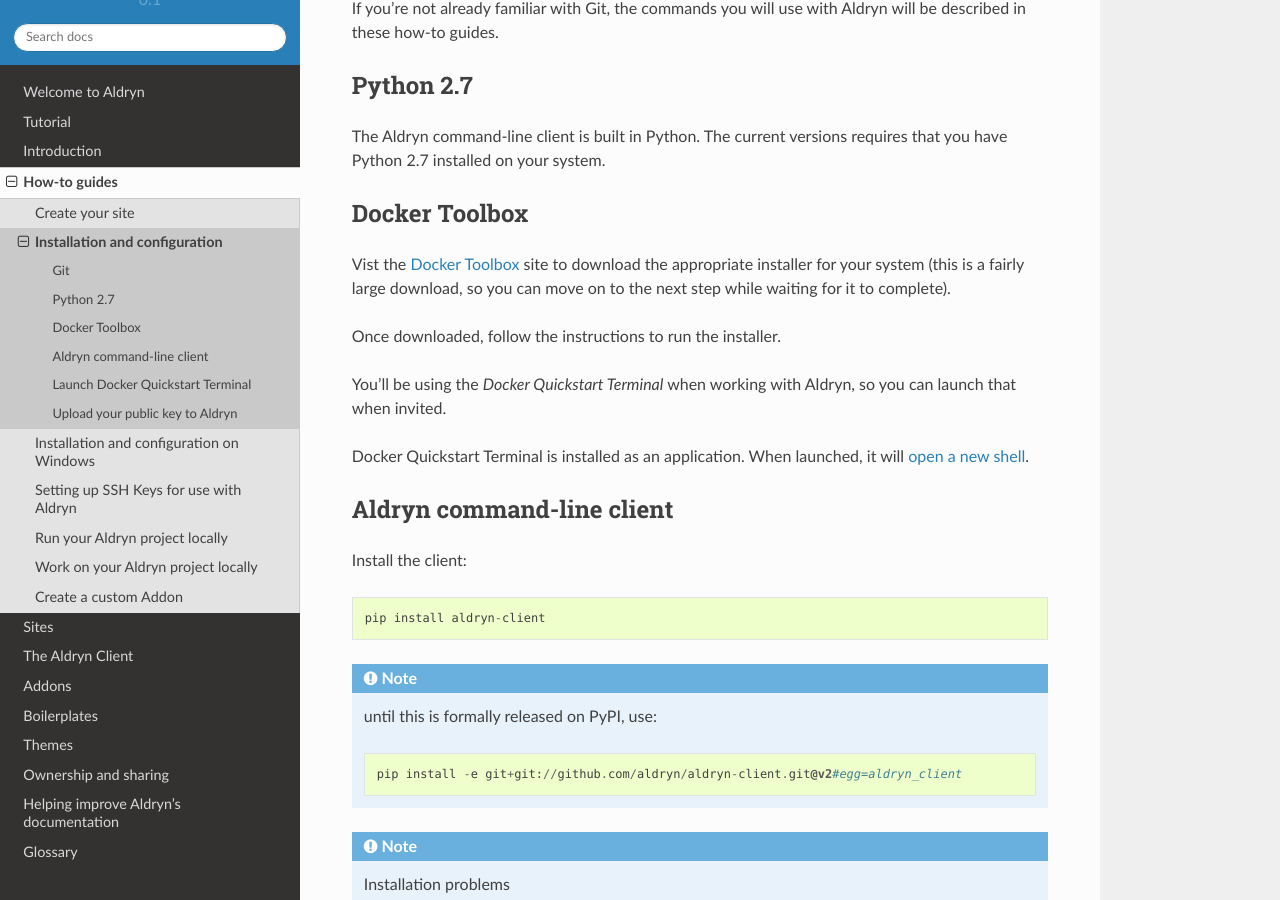
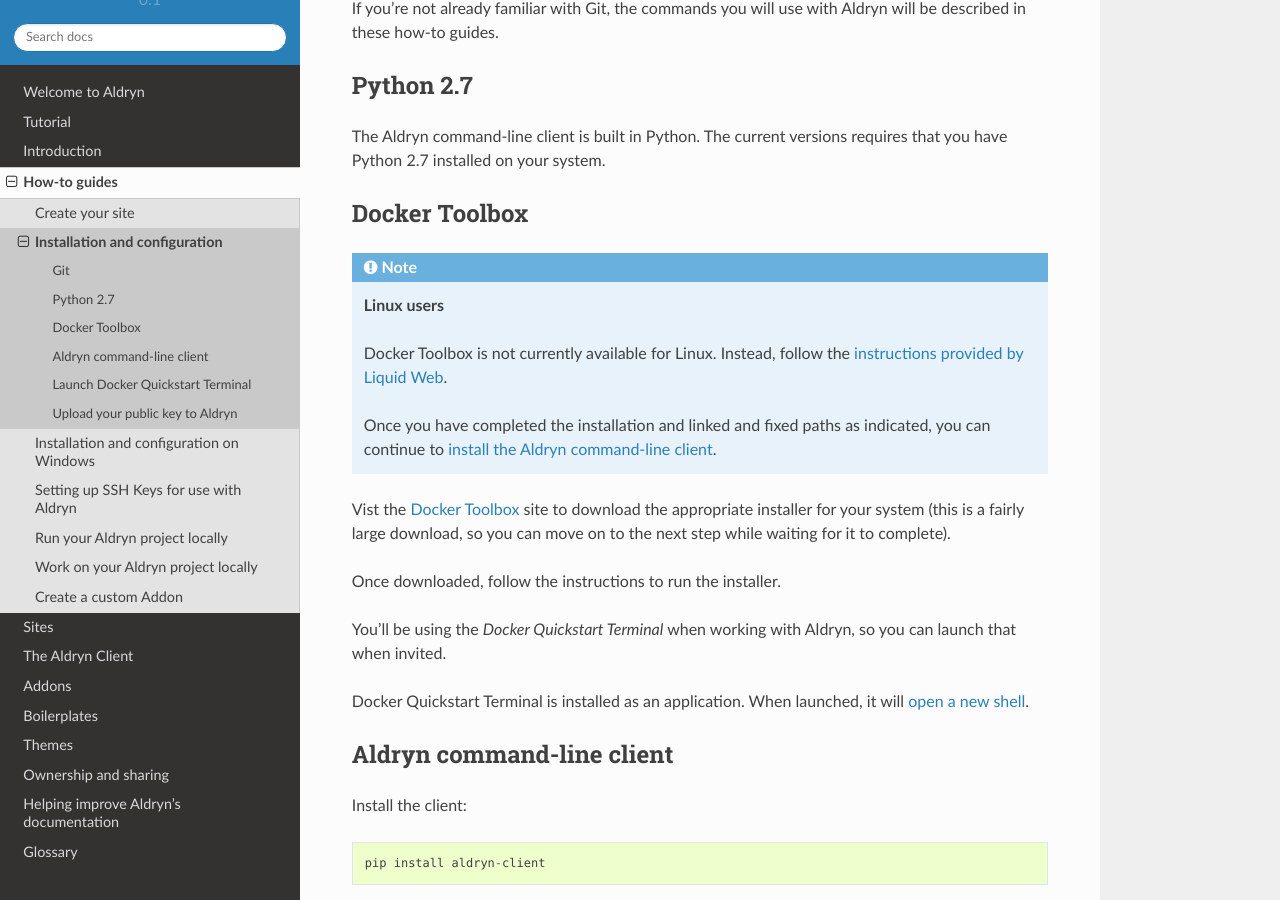
Before and after one commit to aldryn/aldryn-docs, a Sphinx documentation site: the page built from docs/how-to/installation.rst, in a window 1280 px wide and 900 px high, scrolled down 1034 px. Built offline with Sphinx 7.4.7 and the Read the Docs theme 2.0.0, drawn with Linux system fonts in a browser that asks for light colours; some of the changed text lies outside the part shown.

Commit message:
Further work on installation process

```diff
--- a/docs/how-to/installation.rst
+++ b/docs/how-to/installation.rst
@@ -57,6 +57,14 @@
 Docker Toolbox
 **************
 
+.. note:: **Linux users**
+
+    Docker Toolbox is not currently available for Linux. Instead, follow the `instructions provided
+    by Liquid Web <http://www.liquidweb.com/kb/how-to-install-docker-on-ubuntu-14-04-lts/>`_.
+
+    Once you have completed the installation and linked and fixed paths as indicated, you can
+    continue to :ref:`install the Aldryn command-line client <install_command_line_client>`.
+
 Vist the `Docker Toolbox <https://www.docker.com/toolbox>`_ site to download the appropriate
 installer for your system (this is a fairly large download, so you can move on to the next step
 while waiting for it to complete).
@@ -69,6 +77,7 @@
 Docker Quickstart Terminal is installed as an application. When launched, it will :ref:`open a new
 shell <launch-docker-quickstart-terminal>`.
 
+.. _install_command_line_client:
 
 **************************
 Aldryn command-line client
@@ -147,6 +156,11 @@
 
 This can take a couple of minutes to complete, but the next time will be much quicker.
 
+.. note:: **Linux users**
+
+    Linux users don't need to do this step, and can continue directly with ``aldryn check-system``
+    below.
+
 Run the command ``aldryn check-system``, which should confirm that all is correct::
 
     Verifying your system's setup
--- a/docs/how-to/ssh_keys.rst
+++ b/docs/how-to/ssh_keys.rst
@@ -97,7 +97,7 @@
 
     Windows users can use the ``clip`` command to do this::
 
-        ``clip < ~/.ssh/id_rsa.pub``
+        clip < ~/.ssh/id_rsa.pub
 
 Now you can go on to :ref:`upload_key`. Microsoft Windows users should proceed to the
 :ref:`upload instructions for Windows <upload_key_windows>`.
--- a/docs/topic/local_project.rst
+++ b/docs/topic/local_project.rst
@@ -14,6 +14,7 @@
 
   * one to run Django (``projectname_web_1``)
   * another to host and serve the project's database (``projectname_db_1``)
+
 
 .. _local_project_directory:
 
```
Also changed, not shown: other parts of docs/topic/local_project.rst (+3 -2 lines), docs/how-to/installation_windows.rst (+12 -7 lines), docs/how-to/local_project_setup.rst (+11 -1 lines).
